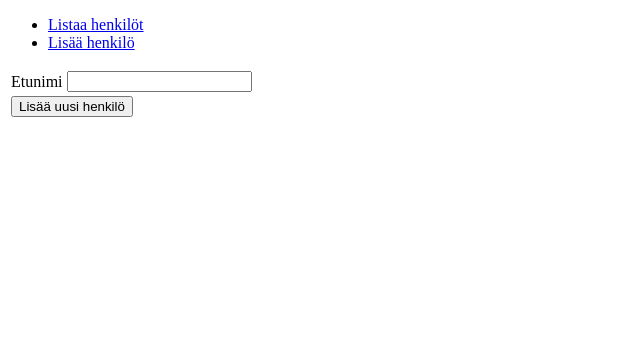
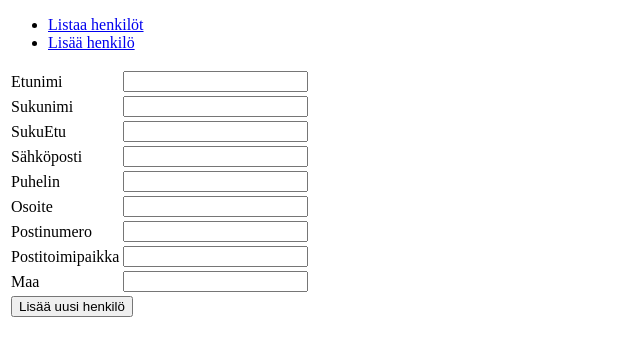
Before and after one commit to Lentsku/Urheilutapahtumajarjestelma, a Flask app: page /henkilot/new/ in a window 1280 px wide. Shown: the top 356 px of the page, without its empty margins (0-640 px from the left). Run offline with Flask 2, Linux system fonts and the light colour scheme.

Commit message:
Tehty WTFormsilla henkilötietojen talletus tietokantaan

```diff
--- a/application/henkilot/forms.py
+++ b/application/henkilot/forms.py
@@ -1,8 +1,16 @@
 from flask_wtf import FlaskForm
 from wtforms import StringField
 
-class EtunimiForm(FlaskForm):
-    name = StringField('Etunimi')
+class HenkiloForm(FlaskForm):
+    etunimi = StringField('Etunimi')
+    sukunimi = StringField('Sukunimi')
+    sukuEtu = StringField('SukuEtu')
+    sahkoposti = StringField('Sähköposti')
+    puhelin = StringField('Puhelin')
+    osoite = StringField('Osoite')
+    postinumero = StringField('Postinumero')
+    postitoimipaikka = StringField('Postitoimipaikka')
+    maa = StringField('Maa')
 
     class Meta:
         csrf = False
--- a/application/henkilot/views.py
+++ b/application/henkilot/views.py
@@ -2,7 +2,7 @@ from flask import redirect, render_template, request, url_for
 
 from application import app, db
 from application.henkilot.models import Henkilo
-from application.henkilot.forms import EtunimiForm
+from application.henkilot.forms import HenkiloForm
 
 @app.route('/henkilot', methods=['GET'])
 def henkilot_index():
@@ -10,21 +10,23 @@ def henkilot_index():
 
 @app.route('/henkilot/new/')
 def henkilot_form():
-    return render_template('henkilot/new.html', form = EtunimiForm())
+    return render_template('henkilot/new.html', form = HenkiloForm())
 
 @app.route('/henkilot/', methods=['POST'])
 def henkilot_create():
-    etunimi = request.form.get('etunimi')
-    sukunimi = request.form.get('sukunimi')
-    sukuEtu = request.form.get('sukuEtu')
-    osoite = request.form.get('osoite')
-    postinumero = request.form.get('postinumero')
-    postitoimipaikka = request.form.get('postitoimipaikka')
-    maa = request.form.get('maa')
-    sahkoposti = request.form.get('sahkoposti')
-    puhelin = request.form.get('puhelin')
+    form = HenkiloForm(request.form)
 
-    henkilo = Henkilo(etunimi, sukunimi, sukuEtu, osoite, postinumero, postitoimipaikka, maa, sahkoposti, puhelin)
+    etunimi = form.etunimi.data
+    sukunimi = form.sukunimi.data
+    sukuEtu = form.sukuEtu.data
+    sahkoposti = form.sahkoposti.data
+    puhelin = form.puhelin.data
+    osoite = form.osoite.data
+    postinumero = form.postinumero.data
+    postitoimipaikka = form.postitoimipaikka.data
+    maa = form.maa.data
+
+    henkilo = Henkilo(etunimi, sukunimi, sukuEtu, sahkoposti, puhelin, osoite, postinumero, postitoimipaikka, maa)
 
     db.session().add(henkilo)
     db.session().commit()
--- a/application/templates/henkilot/new.html
+++ b/application/templates/henkilot/new.html
@@ -5,10 +5,74 @@
   <table>
     <tr>
       <td>
-        {{ form.name.label }}
+        {{ form.etunimi.label }}
       </td>
       <td>
-        {{ form.name }}
+        {{ form.etunimi }}
+      </td>
+    </tr>
+    <tr>
+      <td>
+        {{ form.sukunimi.label }}
+      </td>
+      <td>
+        {{ form.sukunimi }}
+      </td>
+    </tr>
+    <tr>
+      <td>
+        {{ form.sukuEtu.label }}
+      </td>
+      <td>
+        {{ form.sukuEtu }}
+      </td>
+    </tr>
+    <tr>
+      <td>
+        {{ form.sahkoposti.label }}
+      </td>
+      <td>
+        {{ form.sahkoposti }}
+      </td>
+    </tr>
+    <tr>
+      <td>
+        {{ form.puhelin.label }}
+      </td>
+      <td>
+        {{ form.puhelin }}
+      </td>
+    </tr>
+    <tr>
+      <td>
+        {{ form.osoite.label }}
+      </td>
+      <td>
+        {{ form.osoite }}
+      </td>
+    </tr>
+    <tr>
+      <td>
+        {{ form.postinumero.label }}
+      </td>
+      <td>
+        {{ form.postinumero }}
+      </td>
+    </tr>
+    <tr>
+      <td>
+        {{ form.postitoimipaikka.label }}
+      </td>
+      <td>
+        {{ form.postitoimipaikka }}
+      </td>
+    </tr>
+    <tr>
+      <td>
+        {{ form.maa.label }}
+      </td>
+      <td>
+        {{ form.maa }}
       </td>
     </tr>
     <tr>
```
Also changed, not shown: application/henkilot/models.py (+5 -5 lines).
